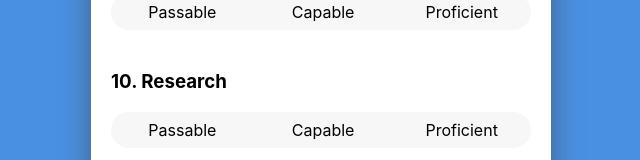
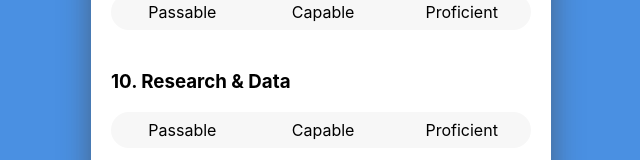
Before and after one commit to joesteinkamp/design-skills-assessment, a React (Create React App) app: page / in a window 1280 px wide. Shown: the part 1140-1300 px from the top of the page, without its empty margins (319-959 px from the left). Built offline with nearby package versions, Linux system fonts and the light colour scheme.

Commit message:
Research -> 'Research & Data'

```diff
--- a/src/App.js
+++ b/src/App.js
@@ -20,7 +20,7 @@ class App extends Component {
       valueNin: 0,
       valueTen: 0,
       data: {
-        labels: ['Information Architecture', 'Visual Design', 'Interaction Design', 'Storytelling', 'Design Toolset', 'Technical Literacy', 'Business Literacy', 'Service Design', 'Human Factors', 'Research'],
+        labels: ['Information Architecture', 'Visual Design', 'Interaction Design', 'Storytelling', 'Design Toolset', 'Technical Literacy', 'Business Literacy', 'Service Design', 'Human Factors', 'Research & Data'],
         datasets: [
           {
             label: 'My First dataset',
@@ -83,7 +83,7 @@ class App extends Component {
       this.setState({
         diagramVisible: false,
         data: {
-          labels: ['Information Architecture', 'Visual Design', 'Interaction Design', 'Storytelling', 'Design Toolset', 'Technical Literacy', 'Business Literacy', 'Service Design', 'Human Factors', 'Research']
+          labels: ['Information Architecture', 'Visual Design', 'Interaction Design', 'Storytelling', 'Design Toolset', 'Technical Literacy', 'Business Literacy', 'Service Design', 'Human Factors', 'Research & Data']
         }
       });
     }
@@ -91,7 +91,7 @@ class App extends Component {
       this.setState({
         diagramVisible: false,
         data: {
-          labels: ['Information Design', 'Graphic Design', 'Motion Design', 'Storytelling', 'Brand Identity Design', 'Content Strategy', 'Business Literacy', 'Service Design', 'Human Factors', 'Research']
+          labels: ['Information Design', 'Graphic Design', 'Motion Design', 'Storytelling', 'Brand Identity Design', 'Content Strategy', 'Business Literacy', 'Service Design', 'Human Factors', 'Research & Data']
         }
       });
     }
@@ -99,7 +99,7 @@ class App extends Component {
       this.setState({
         diagramVisible: false,
         data: {
-          labels: ['Information Design', 'Graphic Design', 'Motion Design', 'Storytelling', 'Brand Identity Design', 'Content Strategy', 'Business Literacy', 'Service Design', 'Human Factors', 'Research']
+          labels: ['Information Design', 'Graphic Design', 'Motion Design', 'Storytelling', 'Brand Identity Design', 'Content Strategy', 'Business Literacy', 'Service Design', 'Human Factors', 'Research & Data']
         }
       });
     }
```
